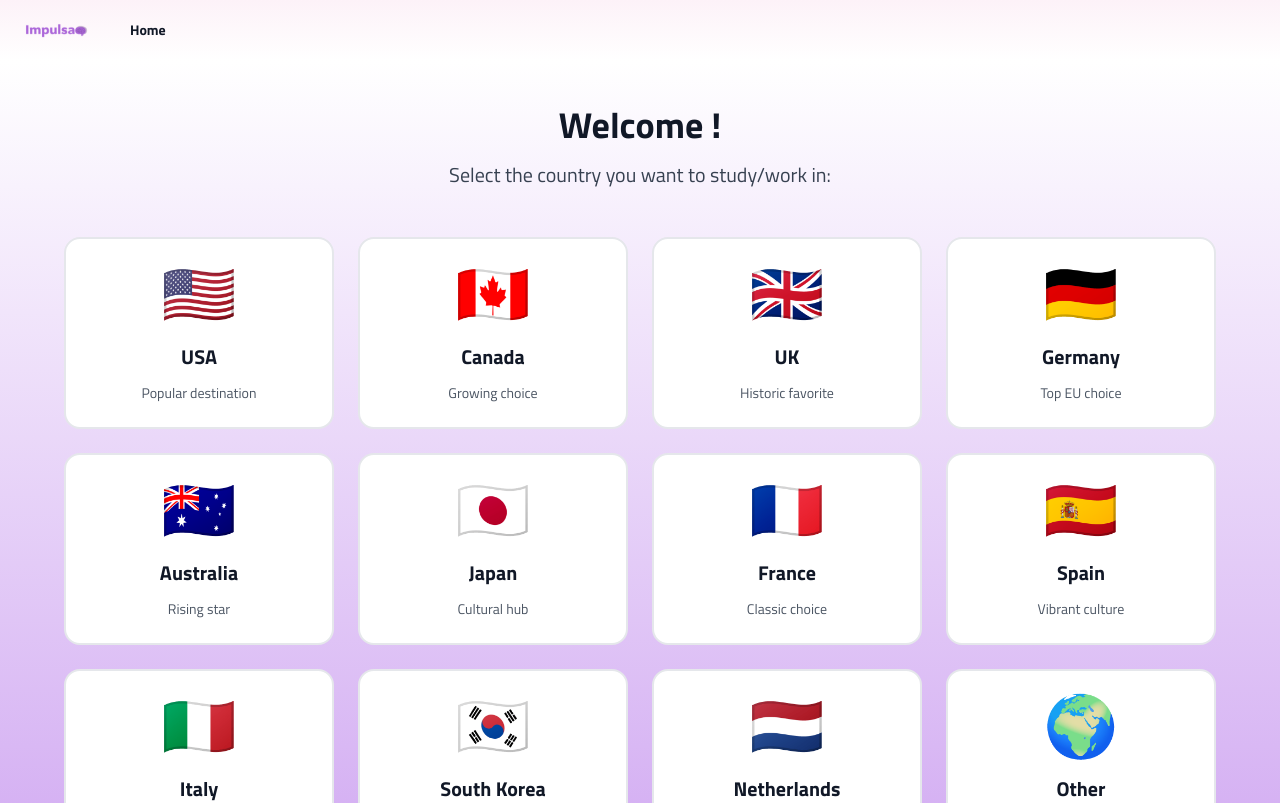
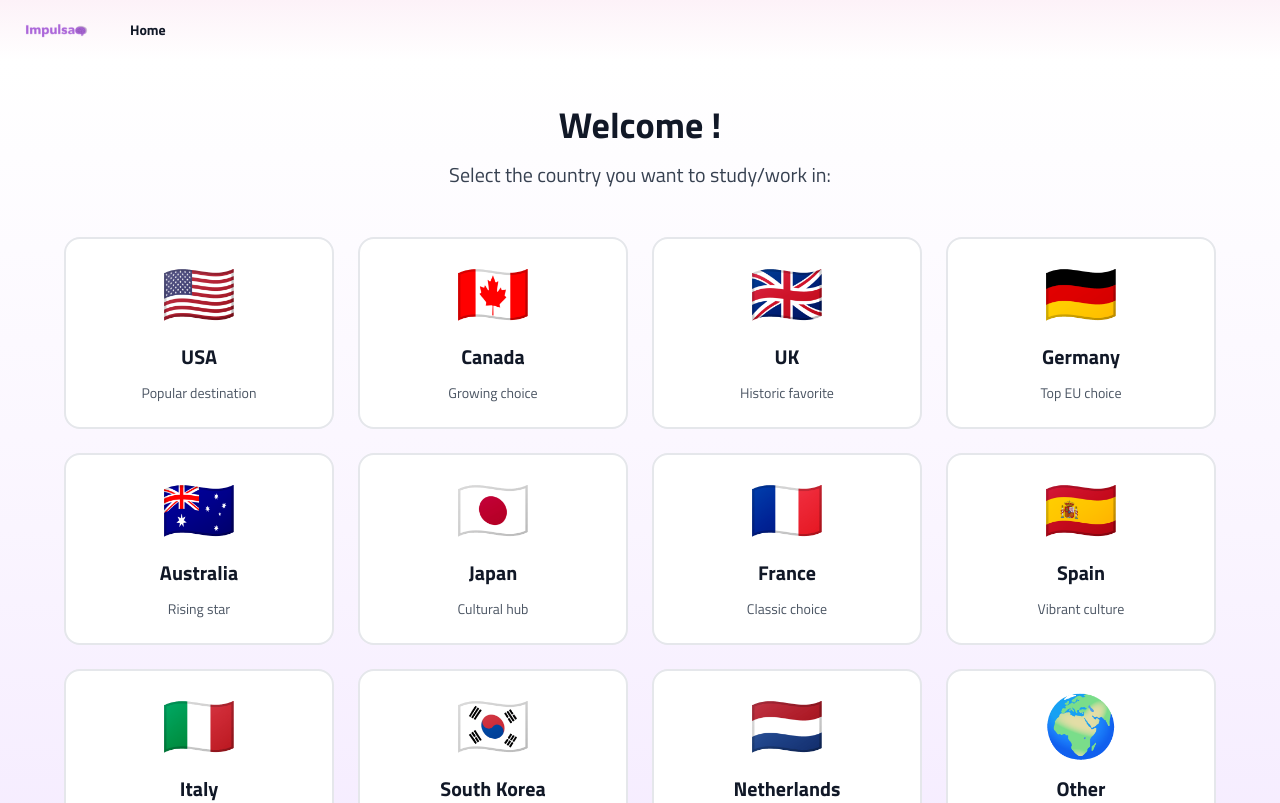
Before and after one commit to picfire/HackASU, a Next.js app: page /country-selection in a window 1280 px wide. Shown: the top 803 px of the page. Built offline with nearby package versions, Linux system fonts and the light colour scheme; no server answers.

Commit message:
feat: fixed frontend bugs with color animations

```diff
--- a/src/app/(with-layout)/country-selection/page.tsx
+++ b/src/app/(with-layout)/country-selection/page.tsx
@@ -43,7 +43,7 @@ export default function CountrySelection() {
   };
 
   return (
-    <div className="min-h-screen bg-gradient-to-b from-white to-purple_background p-11">
+    <div className="min-h-screen bg-gradient-to-b from-white from-0% via-purple-50 via-50% to-purple-100 to-100% p-11">
       <div className="max-w-6xl mx-auto">
         {/* Header */}
         <div className="text-center mb-12">
--- a/src/app/(with-layout)/dashboard/page.tsx
+++ b/src/app/(with-layout)/dashboard/page.tsx
@@ -44,7 +44,7 @@ export default function DashboardPage() {
   const dailyFact = "Did you know? In Japan, it's customary to bow when greeting someone. The depth of the bow indicates respect level.";
 
   return (
-    <div className="min-h-screen bg-gradient-to-b from-white to-purple_background p-8">
+    <div className="min-h-screen bg-gradient-to-b from-white from-0% via-purple-50 via-50% to-purple-100 to-100% p-8">
       <div className="max-w-7xl mx-auto">
         <h1 className="text-4xl font-bold text-gray-900 mb-8">Your Learning Journey</h1>
 
--- a/src/app/(with-layout)/study-work-selection/page.tsx
+++ b/src/app/(with-layout)/study-work-selection/page.tsx
@@ -42,7 +42,7 @@ export default function StudyWorkSelection() {
   if (!selectedCountry) return null;
 
   return (
-    <div className="min-h-screen bg-gradient-to-b from-white to-purple_background p-8 flex items-center justify-center">
+    <div className="min-h-screen bg-gradient-to-b from-white from-0% via-purple-50 via-50% to-purple-100 to-100% p-8 flex items-center justify-center">
       <div className="max-w-2xl w-full">
         <div className="text-center mb-12">
           <h1 className="text-4xl font-bold text-gray-900 mb-4">
--- a/src/app/(with-layout)/university-selection/page.tsx
+++ b/src/app/(with-layout)/university-selection/page.tsx
@@ -580,7 +580,7 @@ export default function UniversitySelection() {
   if (!selectedCountry) return null;
 
   return (
-    <div className="min-h-screen bg-gradient-to-br from-green-50 via-purple-50 to-blue-50 p-8">
+    <div className="min-h-screen bg-gradient-to-b from-white from-0% via-purple-50 via-50% to-purple-100 to-100% p-8">
       <div className="max-w-6xl mx-auto">
         {/* Header */}
         <div className="text-center mb-12">
```
